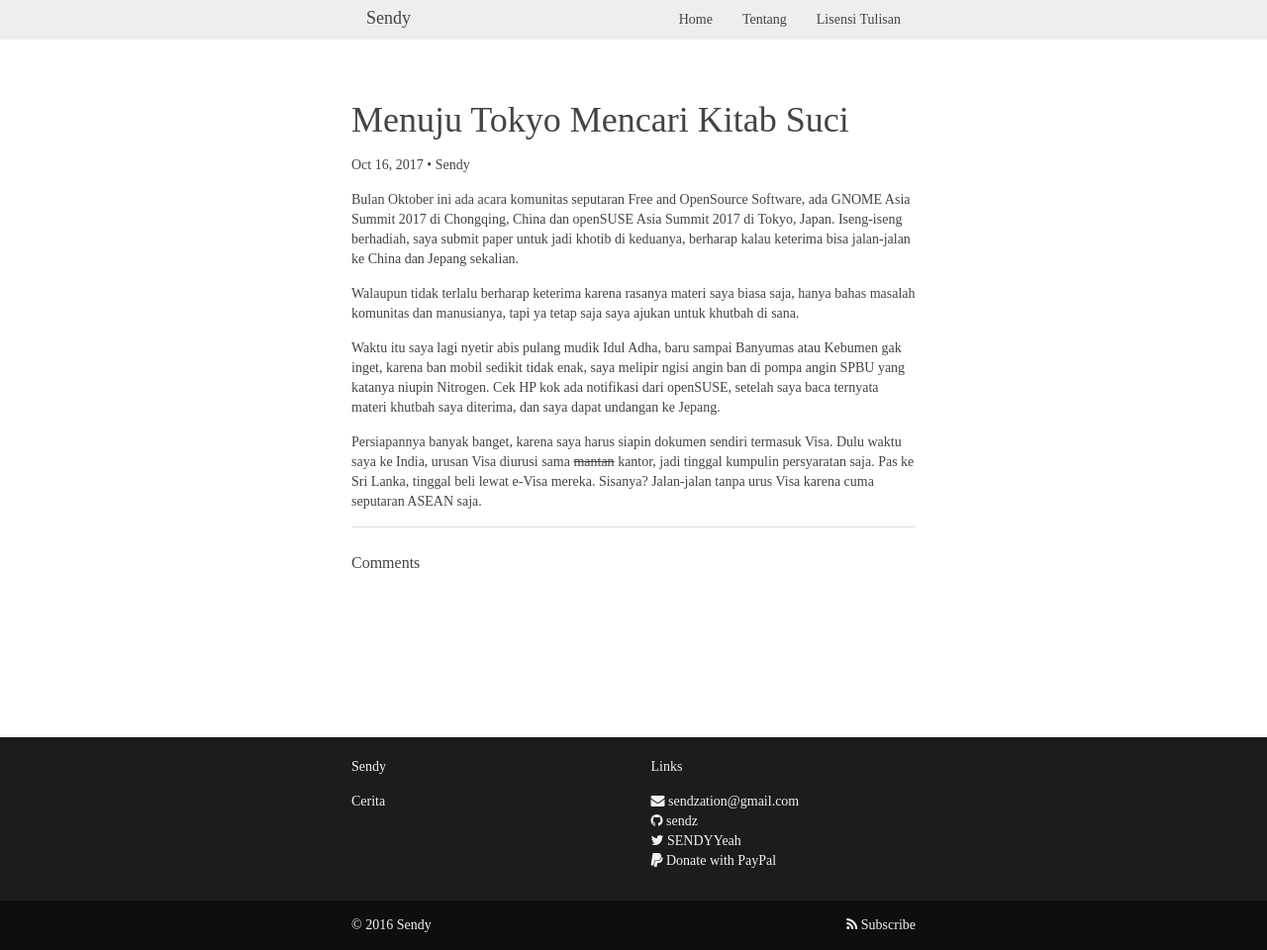
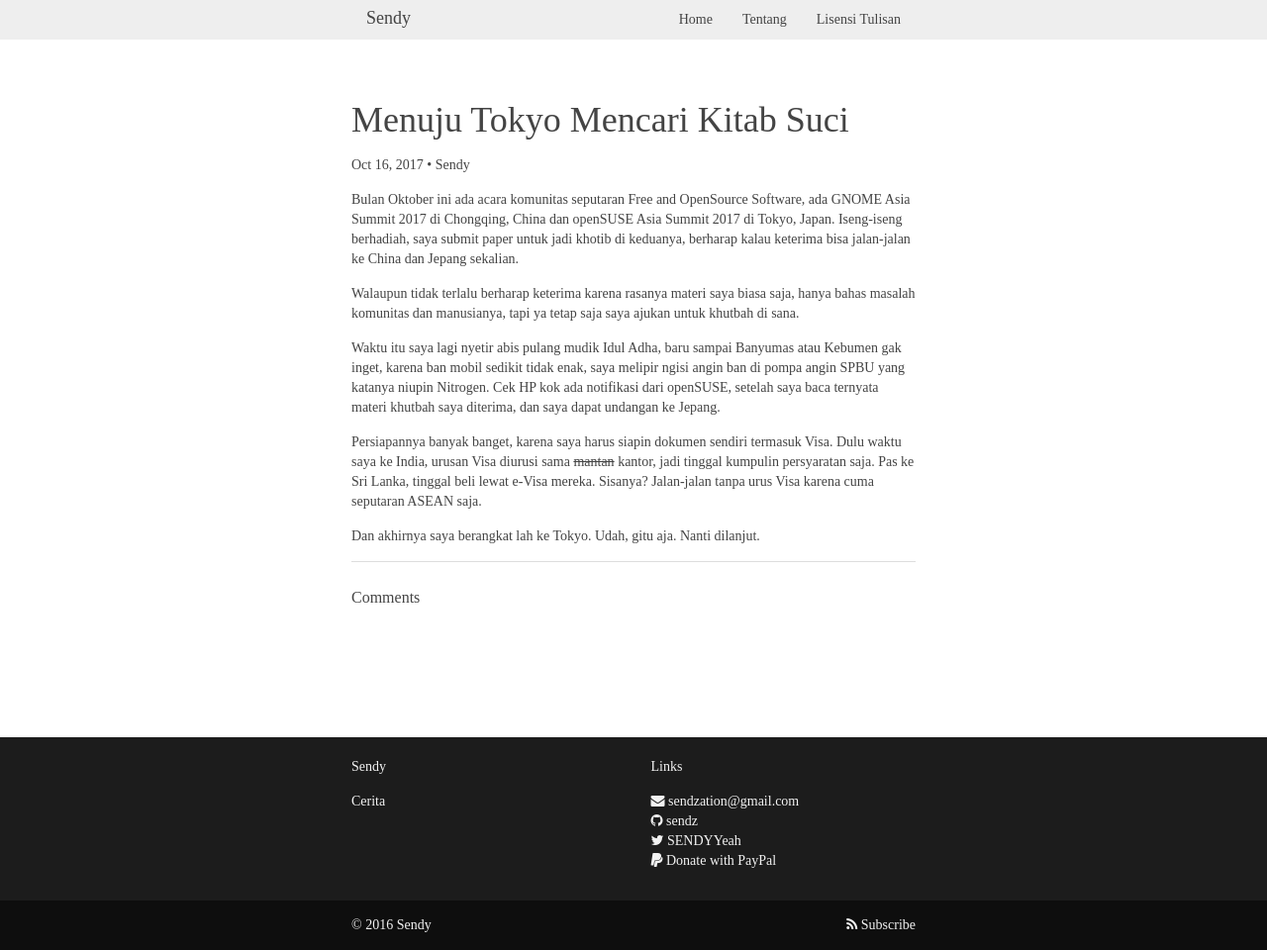
Before and after one commit to sendz/sendz.github.io, a Jekyll site: the page built from _posts/2017-10-16-goes-to-tokyo.md, in a window 1280 px wide. Shown: the whole page at 99% size. Built offline with Jekyll 4.4.1, drawn with Linux system fonts in a browser that asks for light colours; nearby versions of some CDN libraries; some web fonts are replaced.

Commit message:
Edit post

```diff
--- a/_posts/2017-10-16-goes-to-tokyo.md
+++ b/_posts/2017-10-16-goes-to-tokyo.md
@@ -17,3 +17,5 @@ Walaupun tidak terlalu berharap keterima karena rasanya materi saya biasa saja,
 Waktu itu saya lagi nyetir abis pulang mudik Idul Adha, baru sampai Banyumas atau Kebumen gak inget, karena ban mobil sedikit tidak enak, saya melipir ngisi angin ban di pompa angin SPBU yang katanya niupin Nitrogen. Cek HP kok ada notifikasi dari openSUSE, setelah saya baca ternyata materi khutbah saya diterima, dan saya dapat undangan ke Jepang.
 
 Persiapannya banyak banget, karena saya harus siapin dokumen sendiri termasuk Visa. Dulu waktu saya ke India, urusan Visa diurusi sama ~~mantan~~ kantor, jadi tinggal kumpulin persyaratan saja. Pas ke Sri Lanka, tinggal beli lewat e-Visa mereka. Sisanya? Jalan-jalan tanpa urus Visa karena cuma seputaran ASEAN saja.
+
+Dan akhirnya saya berangkat lah ke Tokyo. Udah, gitu aja. Nanti dilanjut.
```
